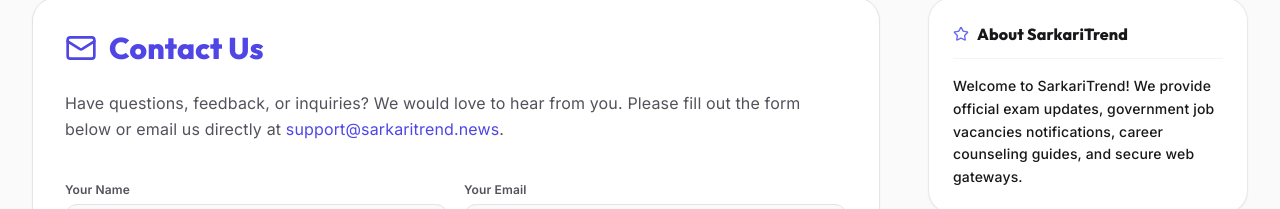
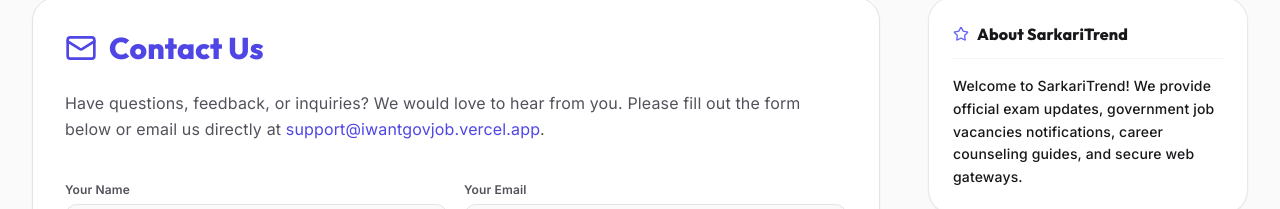
Before and after one commit to mindcreative134-creator/newsafelink, a React (Vite) app: page /contact in a window 1280 px wide. Shown: the part 100-309 px from the top of the page. Built offline with nearby package versions, Linux system fonts and the light colour scheme; no server answers.

Commit message:
Update contact email in StaticPages to match new domain iwantgovjob.vercel.app

```diff
--- a/src/pages/StaticPages.jsx
+++ b/src/pages/StaticPages.jsx
@@ -47,7 +47,7 @@
               <h1 className="text-3xl font-extrabold font-heading m-0">Contact Us</h1>
             </div>
             <p className="text-base text-zinc-600 dark:text-zinc-400 leading-relaxed">
-              Have questions, feedback, or inquiries? We would love to hear from you. Please fill out the form below or email us directly at <a href="mailto:support@sarkaritrend.news" className="text-indigo-600 hover:underline">support@sarkaritrend.news</a>.
+              Have questions, feedback, or inquiries? We would love to hear from you. Please fill out the form below or email us directly at <a href="mailto:support@iwantgovjob.vercel.app" className="text-indigo-600 hover:underline">support@iwantgovjob.vercel.app</a>.
             </p>
             <form onSubmit={handleSubmit} className="flex flex-col gap-4 mt-4">
               <div className="grid grid-cols-1 sm:grid-cols-2 gap-4">
```
